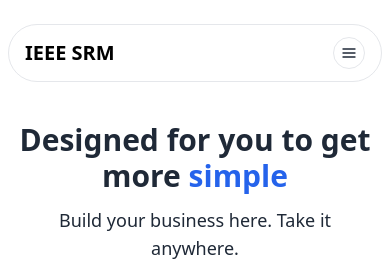
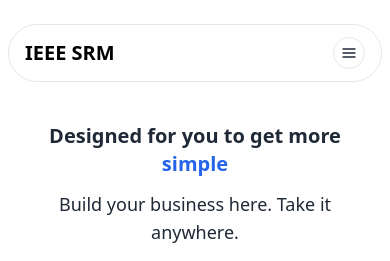
Before and after one commit to IEEE-SRMIST/ieee-main-website, a Next.js app: page /members in a window 390 px wide. Shown: the top 261 px of the page. Built offline with nearby package versions, Linux system fonts and the light colour scheme.

Commit message:
Update code

```diff
--- a/pages/about.tsx
+++ b/pages/about.tsx
@@ -31,7 +31,7 @@ const AboutPage: React.FC = () => {
                         </p>
                     </div>
                     <div className="mt-10 relative max-w-5xl mx-auto">
-                        <div className="w-full object-cover h-96 sm:h-[480px] bg-[url('https://images.unsplash.com/photo-1606868306217-dbf5046868d2?ixlib=rb-4.0.3&ixid=MnwxMjA3fDB8MHxwaG90by1wYWdlfHx8fGVufDB8fHx8&auto=format&fit=crop&w=1981&q=80')] bg-no-repeat bg-center bg-cover rounded-xl" />
+                        <div className="w-full object-cover h-96 sm:h-[480px] bg-[url('https://imags.unsplash.com/photo-1606868306217-dbf5046868d2?ixlib=rb-4.0.3&ixid=MnwxMjA3fDB8MHxwaG90by1wYWdlfHx8fGVufDB8fHx8&auto=format&fit=crop&w=1981&q=80')] bg-no-repeat bg-center bg-cover rounded-xl" />
                         <div className="absolute inset-0 w-full h-full">
                             <div className="flex flex-col justify-center items-center w-full h-full">
                                 <a
--- a/pages/members.tsx
+++ b/pages/members.tsx
@@ -18,7 +18,7 @@ const MembersPage: React.FC = () => {
             <div className="relative overflow-hidden">
                 <div className="max-w-[85rem] mx-auto px-4 sm:px-6 lg:px-8 py-10">
                     <div className="max-w-2xl text-center mx-auto">
-                        <h1 className="block text-3xl font-bold text-gray-800 sm:text-4xl md:text-5xl dark:text-white">
+                        <h1 className="block text-xl font-bold text-gray-800 sm:text-4xl md:text-5xl dark:text-white">
                             Designed for you to get more{" "}
                             <span className="text-blue-600">simple</span>
                         </h1>
```
